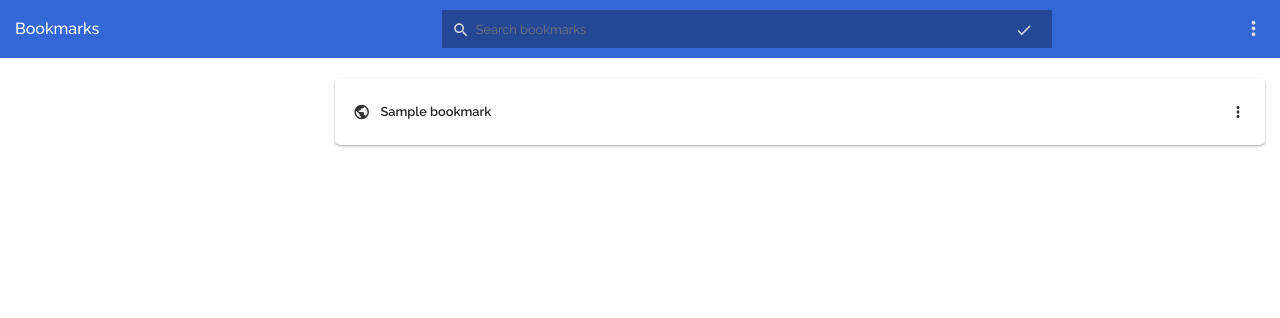
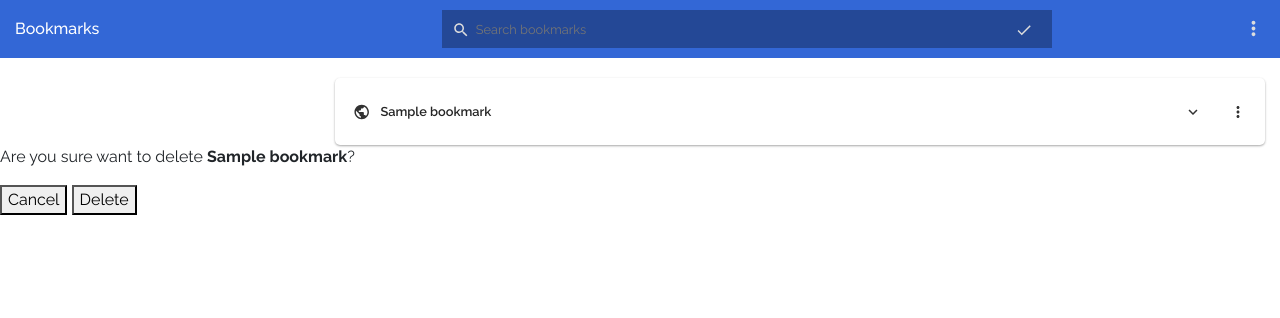
Before and after one commit to Navayuvan-SB/Bookmark-App, a Django app: template bookmarks/templates/bookmarks/bookmark_list.html in a window 1280 px wide. Shown: the top 318 px of the page. Run offline with Django 3.2, Linux system fonts and the light colour scheme; tables that the repository leaves empty hold one stand-in row (values such as "Sample post"); the template is opened without the code that fills it: values that come from a table or form of the project are taken from there, most other values are stand-ins (such as "Sample title", 1, 10 or a date in 2020).

Commit message:
Add delete bookmark view

```diff
--- a/bookmarks/static/js/main.js
+++ b/bookmarks/static/js/main.js
@@ -16,7 +16,7 @@ $(() => {
 });
 
 $(() => {
-    const bookmarkMenuButton = $('.bookmarks .bookmark-items .bookmark-item svg')
+    const bookmarkMenuButton = $('.bookmarks .bookmark-items .bookmark-item svg.bookmark-menu')
 
     bookmarkMenuButton.click((event) => {
         const bookmarkMenu = $(event.target.parentNode.parentNode.querySelector('.menu-items'));
@@ -28,6 +28,16 @@ $(() => {
         })
     });
 
+});
+
+$(() => {
+    const bookmarkExpandButton = $('.bookmarks .bookmark-items .bookmark-item svg.bookmark-expand');
+    bookmarkExpandButton.click((event) => {
+
+        const bookmarkMenu = $(event.target.parentNode.parentNode);
+        bookmarkMenu.toggleClass('expand')
+
+    });
 });
 
 
@@ -103,3 +113,25 @@ $(() => {
         });
     });
 });
+
+
+$(() => {
+    const bookmarkDeleteButton = $('.bookmarks .bookmark-items .bookmark-item .menu-items #delete-bookmark')
+
+    bookmarkDeleteButton.click((event) => {
+
+        const pk = event.target.parentNode.parentNode.parentNode.querySelector('.main input[name=pk]').value;
+
+        const bookmarkMenu = $(event.target.parentNode.parentNode);
+        bookmarkMenu.hide();
+
+        const deleteForm = $(".delete-bookmark-form");
+        deleteForm.css('display', 'flex');
+
+        $("#delete-bookmark-form").attr("action", "/bookmarks/" + pk + "/delete");
+
+        $('.cancel-btn').click(() => {
+            deleteForm.hide()
+        });
+    });
+});
--- a/bookmarks/templates/bookmarks/bookmark_list.html
+++ b/bookmarks/templates/bookmarks/bookmark_list.html
@@ -114,6 +114,8 @@
                 <p>{{bookmark.name}}</p>
               </a>
 
+
+              <svg class="bookmark-expand" xmlns="http://www.w3.org/2000/svg" height="24px" viewBox="0 0 24 24" width="24px" fill="#000000"><path d="M24 24H0V0h24v24z" fill="none" opacity=".87"/><path d="M16.59 8.59L12 13.17 7.41 8.59 6 10l6 6 6-6-1.41-1.41z"/></svg>
               <svg
                 xmlns="http://www.w3.org/2000/svg"
                 height="24px"
@@ -217,6 +219,28 @@
   </div>
 </div>
 
+<div class="delete-bookmark-form">
+
+
+  <div class="form-wrapper">
+
+    <form action="" id="delete-bookmark-form">
+
+
+      <p>Are you sure want to delete <strong>{{bookmark.name}}</strong>?</p>
+      <div class="actions">
+        <button class="cancel-btn" type="button">Cancel</button>
+        <button class="delete-btn" type="submit">Delete</button>
+      </div>
+
+
+    </form>
+
+  </div>
+
+</div>
+
+
 <script
   src="https://code.jquery.com/jquery-3.6.0.slim.min.js"
   integrity="sha256-u7e5khyithlIdTpu22PHhENmPcRdFiHRjhAuHcs05RI="
--- a/bookmarks/urls.py
+++ b/bookmarks/urls.py
@@ -4,5 +4,6 @@ from . import views
 urlpatterns = [
     path("", views.BookmarkListView.as_view(), name="bookmarks"),
     path("create", views.create_bookmark_view, name="add-bookmark"),
-    path("<int:pk>/edit", views.edit_bookmark_view, name="edit-bookmark")
+    path("<int:pk>/edit", views.edit_bookmark_view, name="edit-bookmark"),
+    path("<int:pk>/delete", views.delete_bookmark_view, name="delete-bookmark"),
 ]
```
Also changed, not shown: bookmarks/views.py (+8 -0 lines).
